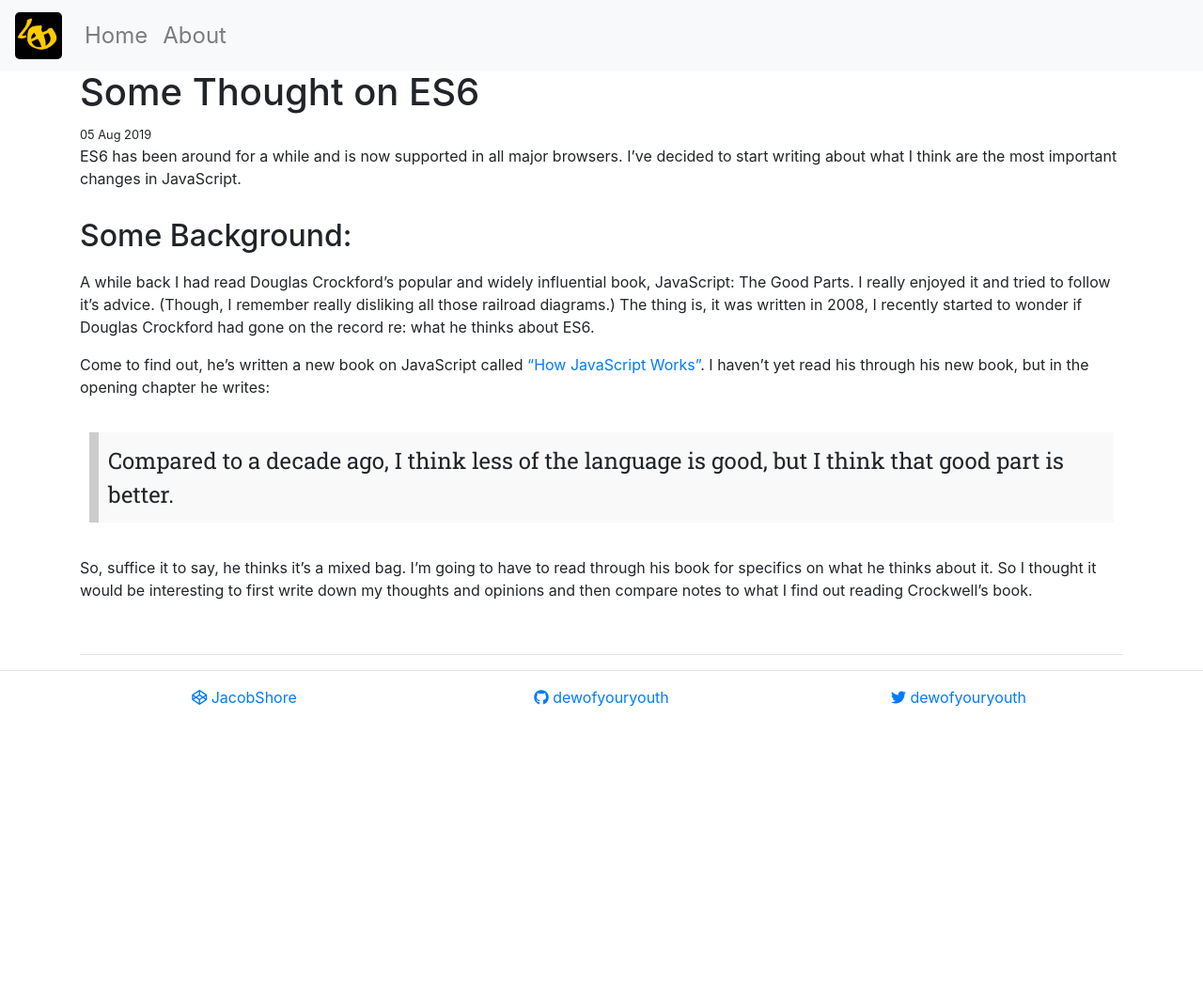
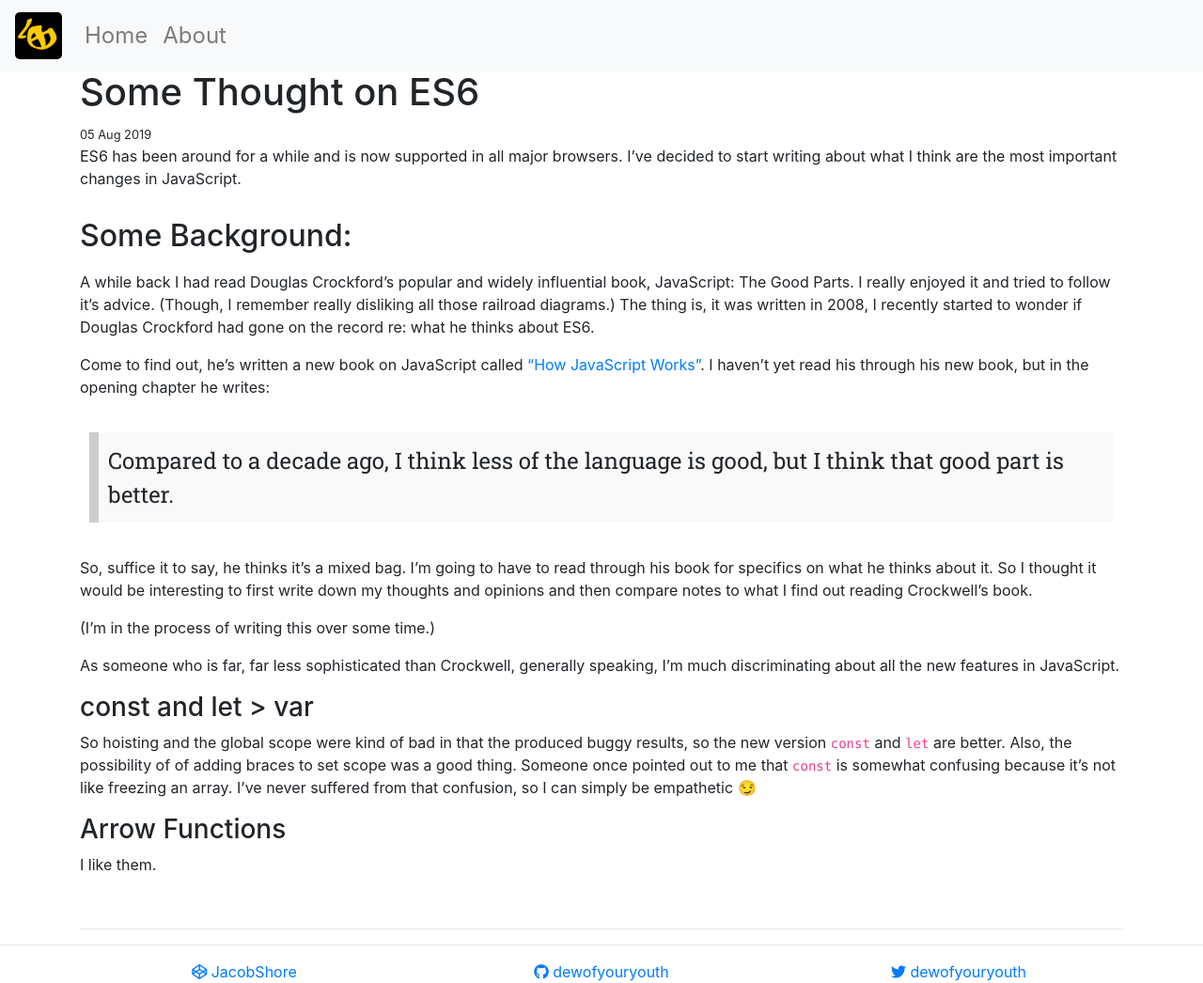
Before and after one commit to DewofyourYouth/DewofyourYouth.github.io, a Jekyll site: the page built from _posts/2019-08-05-basic-ecmanext.md, in a window 1280 px wide and 1046 px high. Shown: the whole window at 94% size. Built offline with Jekyll 4.4.1, drawn with Linux system fonts in a browser that asks for light colours; nearby versions of some CDN libraries; comment, search, counter and statistics services are not loaded.

Commit message:
some edits to post

```diff
--- a/_posts/2019-08-05-basic-ecmanext.md
+++ b/_posts/2019-08-05-basic-ecmanext.md
@@ -16,3 +16,15 @@ Come to find out, he's written a new book on JavaScript called ["How JavaScript
 > Compared to a decade ago, I think less of the language is good, but I think that good part is better.
 
 So, suffice it to say, he thinks it's a mixed bag. I'm going to have to read through his book for specifics on what he thinks about it. So I thought it would be interesting to first write down my thoughts and opinions and then compare notes to what I find out reading Crockwell's book.
+
+(I'm in the process of writing this over some time.)
+
+As someone who is far, far less sophisticated than Crockwell, generally speaking, I'm much discriminating about all the new features in JavaScript.
+
+### const and let > var
+
+So hoisting and the global scope were kind of bad in that the produced buggy results, so the new version `const` and  `let` are better. Also, the possibility of of adding braces to set scope was a good thing. Someone once pointed out to me that `const` is somewhat confusing because it's not like freezing an array. I've never suffered from that confusion, so I can simply be empathetic 😏
+
+### Arrow Functions
+
+I like them.
```
Also changed, not shown: _layouts/post.html (line endings or trailing spaces).
